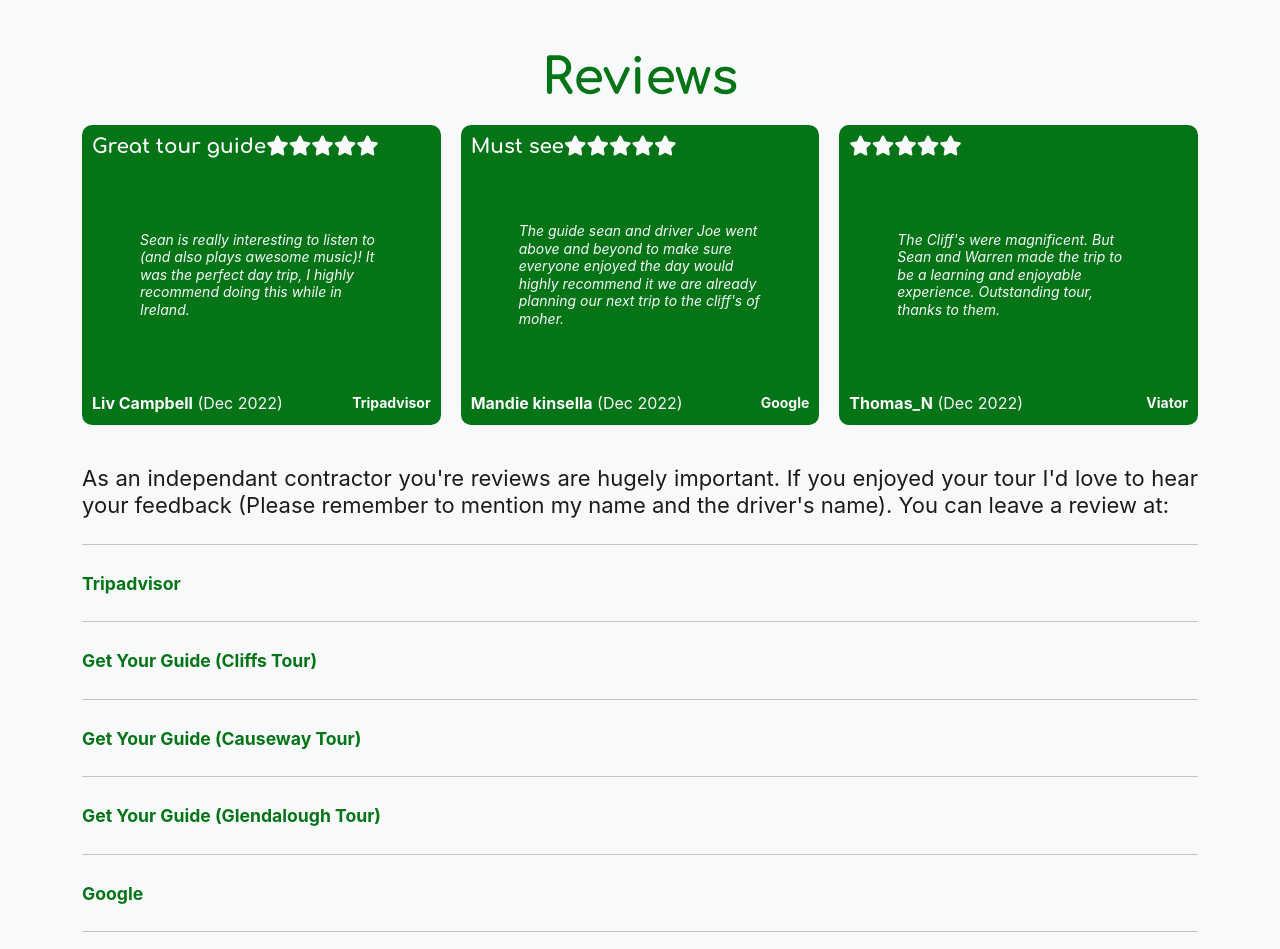
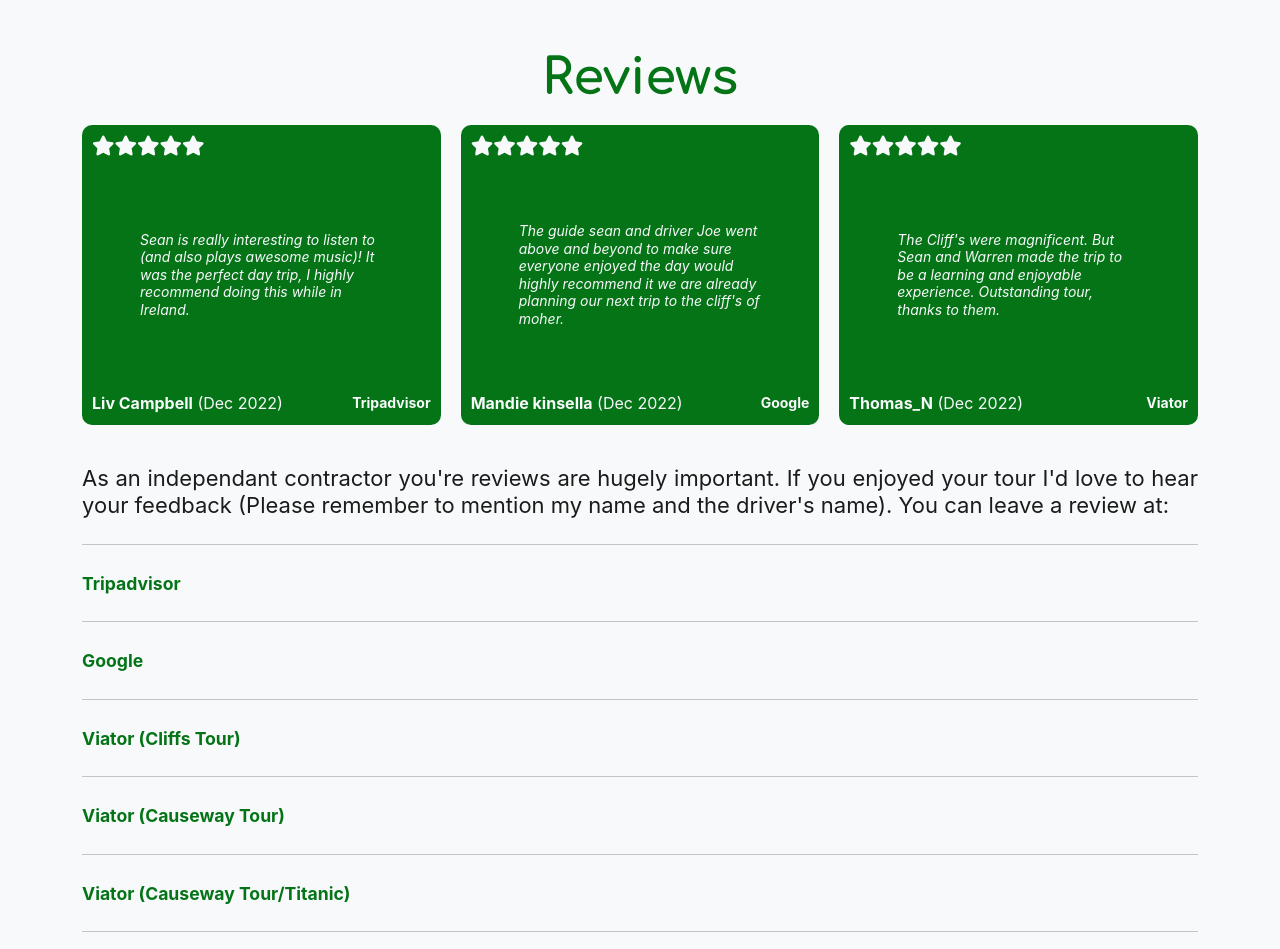
Before and after one commit to Sean-Mc-Mahon/SeanMc-Tours, a React (Create React App) app: page /reviews in a window 1280 px wide. Shown: the part 63-1012 px from the top of the page. Built offline with nearby package versions, Linux system fonts and the light colour scheme.

Commit message:
removed get your guide links

```diff
--- a/src/pages/Reviews.js
+++ b/src/pages/Reviews.js
@@ -44,7 +44,6 @@ const Reviews = () => {
                 <SwiperSlide className="flexCol">
                   <Review className="review">
                     <h4 className="review-title">
-                      Great tour guide
                       <i class="fa-solid fa-star">
                         <i class="fa-solid fa-star">
                           <i class="fa-solid fa-star">
@@ -80,7 +79,6 @@ const Reviews = () => {
                 <SwiperSlide className="flexCol">
                   <Review className="review">
                     <h4 className="review-title">
-                      Must see
                       <i class="fa-solid fa-star">
                         <i class="fa-solid fa-star">
                           <i class="fa-solid fa-star">
@@ -168,7 +166,8 @@ const Reviews = () => {
               </p>
 
               <hr />
-              <p>
+              {/* get your quide section not needed for now */}
+              {/* <p>
                 <a
                   rel="noopener"
                   target={"blank"}
@@ -196,9 +195,7 @@ const Reviews = () => {
                 >
                   Get Your Guide (Glendalough Tour)
                 </a>
-              </p>
-
-              <hr />
+              </p> */}
               <p>
                 <a
                   rel="noopener"
@@ -227,6 +224,16 @@ const Reviews = () => {
                   href="https://www.viator.com/tours/Dublin/Northern-Ireland-Day-Trip-from-Dublin-Belfast-Black-Taxi-Tour-and-Giants-Causeway/d503-5300BLACKCAB"
                 >
                   Viator (Causeway Tour)
+                </a>
+              </p>
+              <hr />
+              <p>
+                <a
+                  rel="noopener"
+                  target={"blank"}
+                  href="https://www.viator.com/en-IE/tours/Dublin/Titanic-Visitor-Experience-and-Giants-Causeway-Day-Trip-from-Dublin/d503-5300TITANIC"
+                >
+                  Viator (Causeway Tour/Titanic)
                 </a>
               </p>
               <hr />
```
